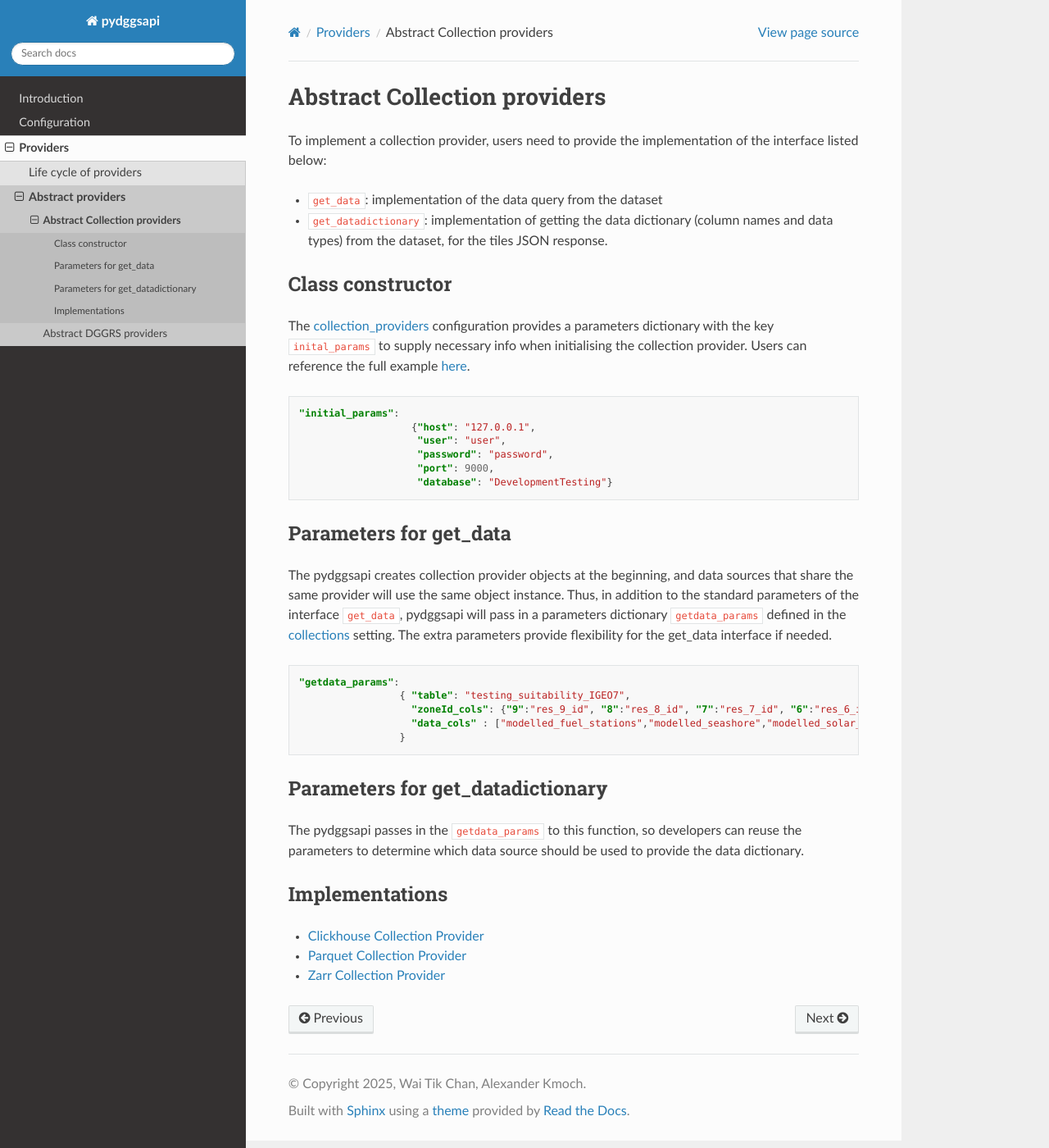
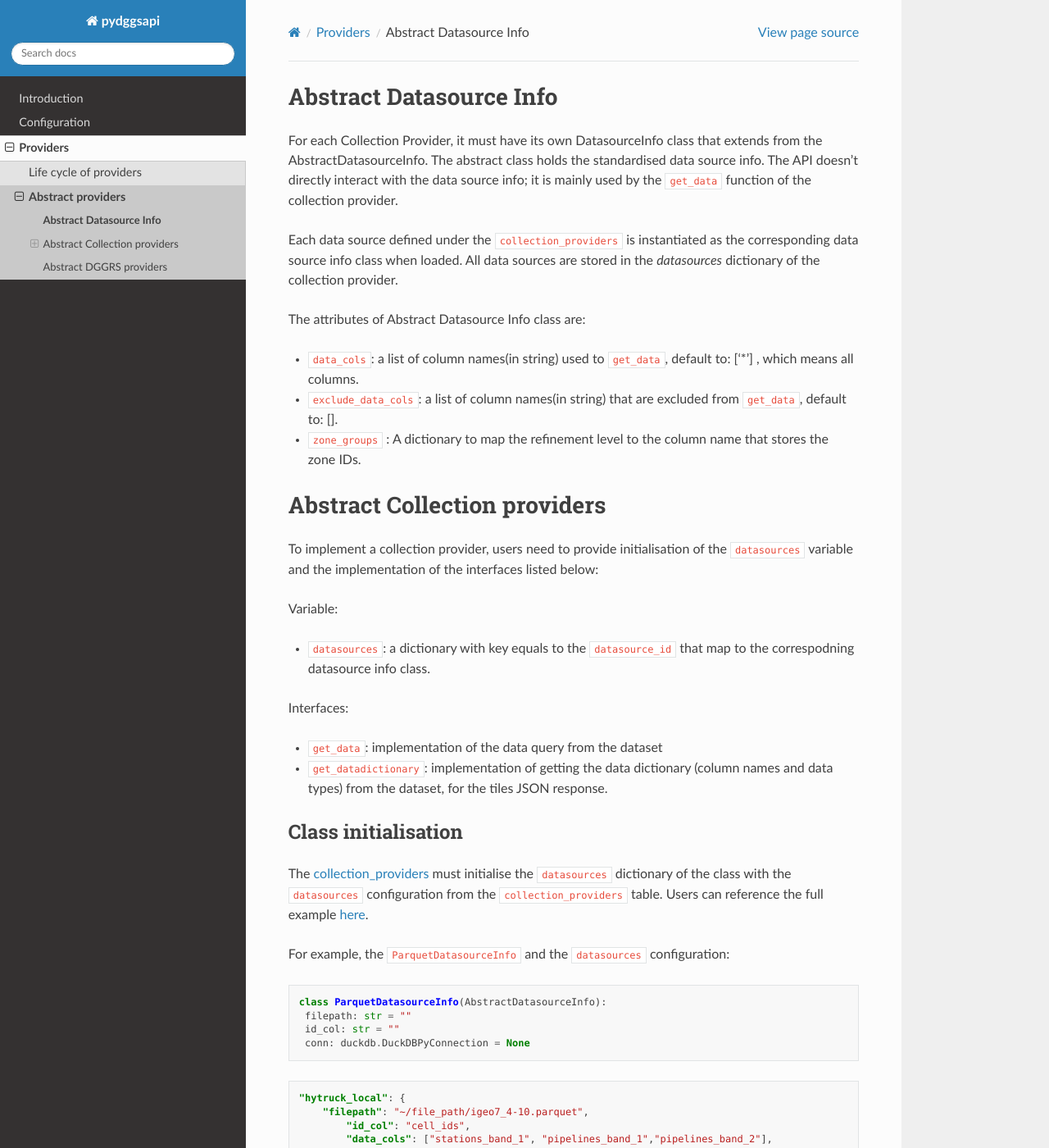
Before and after one commit to crim-ca/pydggsapi, a Sphinx documentation site: the page built from docs/source/providers/collection_providers/index.rst, in a window 1280 px wide and 1400 px high. Shown: the whole window at 82% size. Built offline with Sphinx 7.4.7 and the Read the Docs theme 3.1.0, drawn with Linux system fonts in a browser that asks for light colours; some of the changed text lies outside the part shown.

```diff
--- a/docs/source/providers/collection_providers/index.rst
+++ b/docs/source/providers/collection_providers/index.rst
@@ -1,40 +1,64 @@
+Abstract Datasource Info
+========================
+
+For each Collection Provider, it must have its own DatasourceInfo class that extends from the AbstractDatasourceInfo. The abstract class holds the standardised data source info. The API doesn't directly interact with the data source info; it is mainly used by the ``get_data`` function of the collection provider.
+
+Each data source defined under the ``collection_providers`` is instantiated as the corresponding data source info class when loaded. All data sources are stored in the `datasources` dictionary of the collection provider.
+
+The attributes of Abstract Datasource Info class are:
+
+- ``data_cols``: a list of column names(in string) used to ``get_data``, default to:  ['*'] , which means all columns.
+- ``exclude_data_cols``: a list of column names(in string) that are excluded from ``get_data``, default to:  [].
+- ``zone_groups`` : A dictionary to map the refinement level to the column name that stores the zone IDs.
+
+
+
 Abstract Collection providers
 =============================
 
-To implement a collection provider, users need to provide the implementation of the interface listed below:
+To implement a collection provider, users need to provide initialisation of the ``datasources`` variable and the implementation of the interfaces listed below:
+
+Variable:
+
+- ``datasources``: a dictionary with key equals to the ``datasource_id`` that map to the correspodning datasource info class.
+
+Interfaces:
 
 - ``get_data``: implementation of the data query from the dataset
 - ``get_datadictionary``: implementation of getting the data dictionary (column names and data types) from the dataset, for the tiles JSON response.
 
-Class constructor
------------------
+Class initialisation
+--------------------
 
-The :ref:`collection_providers <collection_providers>` configuration provides a parameters dictionary with the key ``inital_params`` to supply necessary info when initialising the collection provider.  Users can reference the full example :ref:`here <_collection_provider_config_example>`.
+The :ref:`collection_providers <collection_providers>` must initialise the ``datasources`` dictionary of the class with the ``datasources`` configuration from the ``collection_providers`` table. Users can reference the full example :ref:`here <_collection_provider_config_example>`.
+
+For example, the ``ParquetDatasourceInfo`` and the ``datasources`` configuration:
+
+.. code-block:: python
+
+   class ParquetDatasourceInfo(AbstractDatasourceInfo):
+    filepath: str = ""
+    id_col: str = ""
+    conn: duckdb.DuckDBPyConnection = None
+
 
 .. code-block:: json
 
-    "initial_params":
-                       {"host": "127.0.0.1",
-                        "user": "user",
-                        "password": "password",
-                        "port": 9000,
-                        "database": "DevelopmentTesting"}
+    "hytruck_local": {
+        "filepath": "~/file_path/igeo7_4-10.parquet",
+	    "id_col": "cell_ids",
+	    "data_cols": ["stations_band_1", "pipelines_band_1","pipelines_band_2"],
+		"exclude_data_cols": ["geometry"]
+	}
 
 
 .. _parameters_for_get_data:
 
 Parameters for get_data
 -----------------------
-The pydggsapi creates collection provider objects at the beginning, and data sources that share the same provider will use the same object instance. Thus, in addition to the standard parameters of the interface ``get_data``,  pydggsapi will pass in a parameters dictionary ``getdata_params`` defined in the :ref:`collections <collections>` setting. The extra parameters provide flexibility for the get_data interface if needed.
 
+The pydggsapi creates collection provider objects at the beginning, and data sources that share the same provider will use the same object instance. The ``get_data`` function accepts the parameter ``datasource_id`` defined in the :ref:`collections <collections>` setting to retrieve the corresponding data source info class, which is used to perform queries.
 
-.. code-block:: json
-
-   "getdata_params":
-                    { "table": "testing_suitability_IGEO7",
-                      "zoneId_cols": {"9":"res_9_id", "8":"res_8_id", "7":"res_7_id", "6":"res_6_id", "5":"res_5_id"},
-                      "data_cols" : ["modelled_fuel_stations","modelled_seashore","modelled_solar_wind"]
-                    }
 
 Parameters for get_datadictionary
 ---------------------------------
```
Also changed, not shown: docs/source/providers/collection_providers/implementations/clickhouse_collection_provider.rst (+42 -58 lines), docs/source/providers/collection_providers/implementations/parquet_collection_provider.rst (+10 -47 lines), docs/source/providers/collection_providers/implementations/zarr_collection_provider.rst (+16 -50 lines), docs/source/tinydb_configuration/index.rst (+29 -26 lines), 7 other files.
